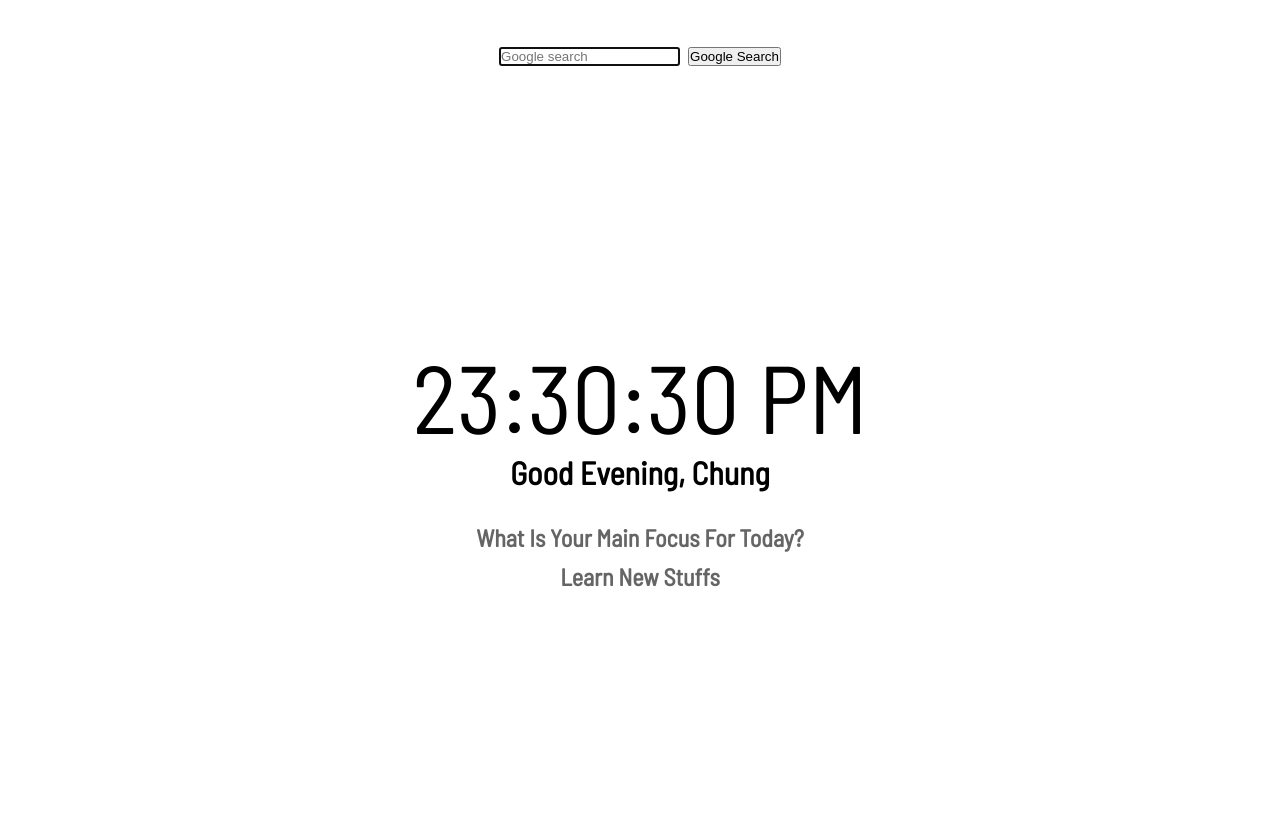
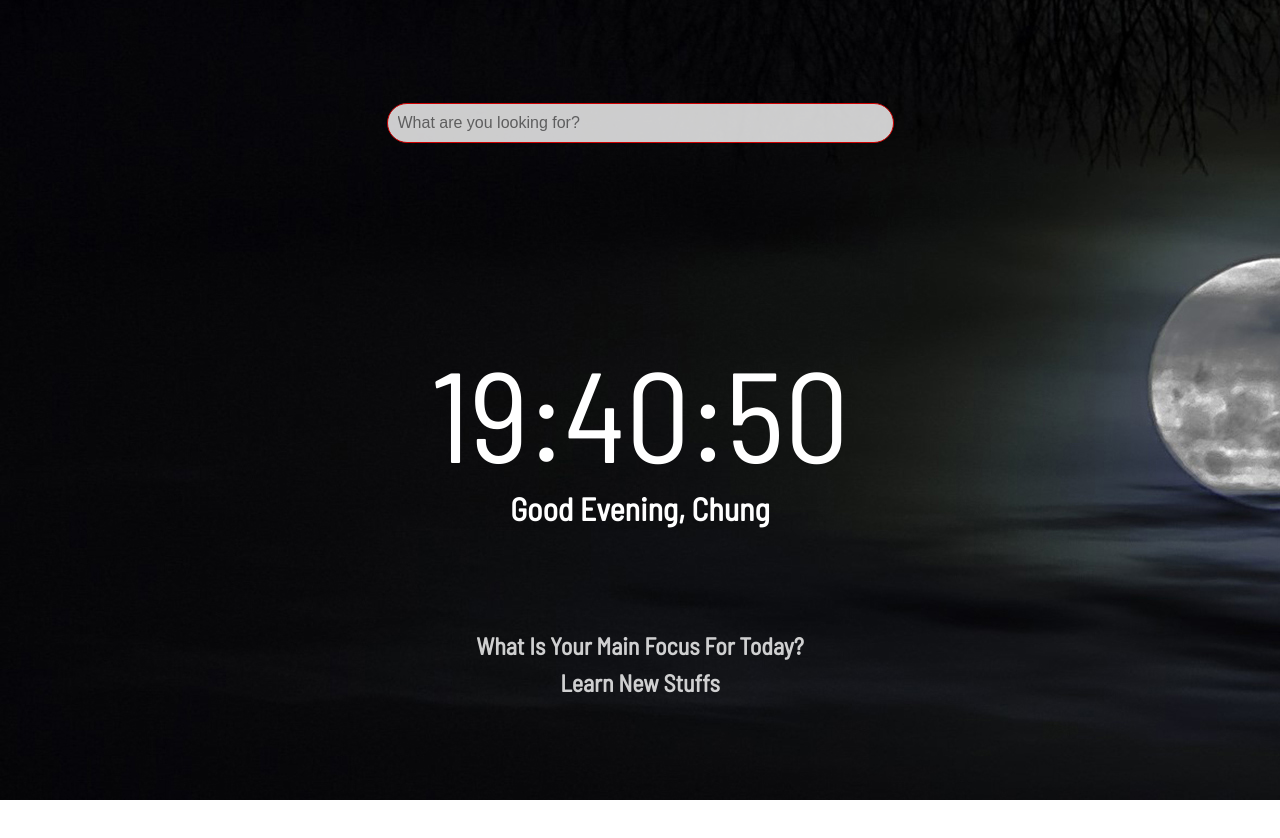
Before and after one commit to balosa/mydynamiclandingpage, a plain HTML site: page index.html in a window 1280 px wide. After the commit the page ends 800 px from the top, so only its background shows below. Drawn offline with Linux system fonts and the light colour scheme.

Commit message:
make website dynamic

```diff
--- a/index.html
+++ b/index.html
@@ -11,18 +11,21 @@
 </head>
 
 <body>
+
     <form action="https://www.google.com/search" method="get">
-        <input type="text" name="q" placeholder="Google search" autofocus />
-        <input type="submit" value="Google Search">
+        <input type="text" size="50" name="q" placeholder="What are you looking for?" autofocus />
+        <!-- <input type="submit" value="Google Search"> -->
     </form>
-    <div>
-        <time id="time">23:30:30 PM</time>
+    <time id="time">23:30:30 PM</time>
 
-        <h1 id="greeting" contenteditable="true">Good Evening, Chung</h1>
+    <h1>
+        <span id="greeting">Good Evening,</span>
+        <span id="name" contenteditable="true">Chung</span>
+    </h1>
 
-        <h2>What Is Your Main Focus For Today?</h2>
-        <h2 id="focus" contenteditable="true">Learn New Stuffs</h2>
-    </div>
+    <h2>What Is Your Main Focus For Today?</h2>
+    <h2 id="focus" contenteditable="true">Learn New Stuffs</h2>
+
 
     <script src="main.js"></script>
 </body>
--- a/main.js
+++ b/main.js
@@ -0,0 +1,38 @@
+// DOM elements
+const greeting = document.getElementById('greeting'),
+    name = document.getElementById('name'),
+    focus = document.getElementById('focus'),
+    time = document.getElementById('time'),
+    body = document.querySelector('body');
+
+// Change background image
+const changeBgImg = () => {
+    let today = new Date(),
+        hour = today.getHours();
+    if (hour < 12) {
+        body.style.background = "url('../img/canon-photography-green-leaves-sunlight-light-1451237-pxhere.com.jpg')";
+        greeting.innerHTML = 'Good Morning,';
+    } else if (hour < 18) {
+        body.style.backgroundImage = "url('../img/landscape-tree-nature-forest-light-plant-839463-pxhere.com.jpg')";
+        greeting.innerHTML = 'Good Afternoon,';
+    } else {
+        body.style.background = "url('../img/light-sky-night-atmosphere-mystical-evening-821186-pxhere.com.jpg')";
+        greeting.innerHTML = 'Good Evening,';
+        body.style.color = 'white';
+    }
+}
+// Add zeros
+const addZeros = n =>(parseInt(n,10) < 10 ? '0' : '') + n;
+// Show time
+const showTime = () => {
+    let today = new Date(),
+        hour = today.getHours(),
+        min = today.getMinutes(),
+        sec = today.getSeconds();
+    time.innerHTML = `${addZeros(hour)}:${addZeros(min)}:${addZeros(sec)}`;
+    setTimeout(() => showTime(), 1000);
+}
+
+// Run
+changeBgImg();
+showTime();
--- a/style.css
+++ b/style.css
@@ -4,9 +4,9 @@
     padding: 0px;
 }
 
-div {
+body {
     text-align: center;
-    color: black;
+    color: mintcream;
     font-family: 'Barlow Semi Condensed', sans-serif;
     display: flex;
     flex-direction: column;
@@ -14,20 +14,25 @@ div {
     align-items: center;
     height: 100vh;
 }
-form {
-    margin-top: 2rem;
-    text-align: center;
-    font-size: 2rem;
+form input[type="text"]{
+    margin-bottom: 12rem;
+    font-size: 1rem;
+    padding: 10px;
+    border-radius: 25px;
+    border: 1px solid red;
+    opacity: 0.8;
+    outline: none;
 }
 
 #time {
-    font-size: 6rem;
+    font-size: 8rem;
 }
+
 h1 {
-    margin-bottom: 2rem;
+    margin-bottom: 6rem;
 }
 
 h2 {
-    margin-bottom: 0.6rem;
-    opacity: 0.6;
+    margin-top: 0.5rem;
+    opacity: 0.8;
 }
```
Also changed, not shown: img/canon-photography-green-leaves-sunlight-light-1451237-pxhere.com.jpg (added), img/light-sky-night-atmosphere-mystical-evening-821186-pxhere.com.jpg (added), 1 other file.
